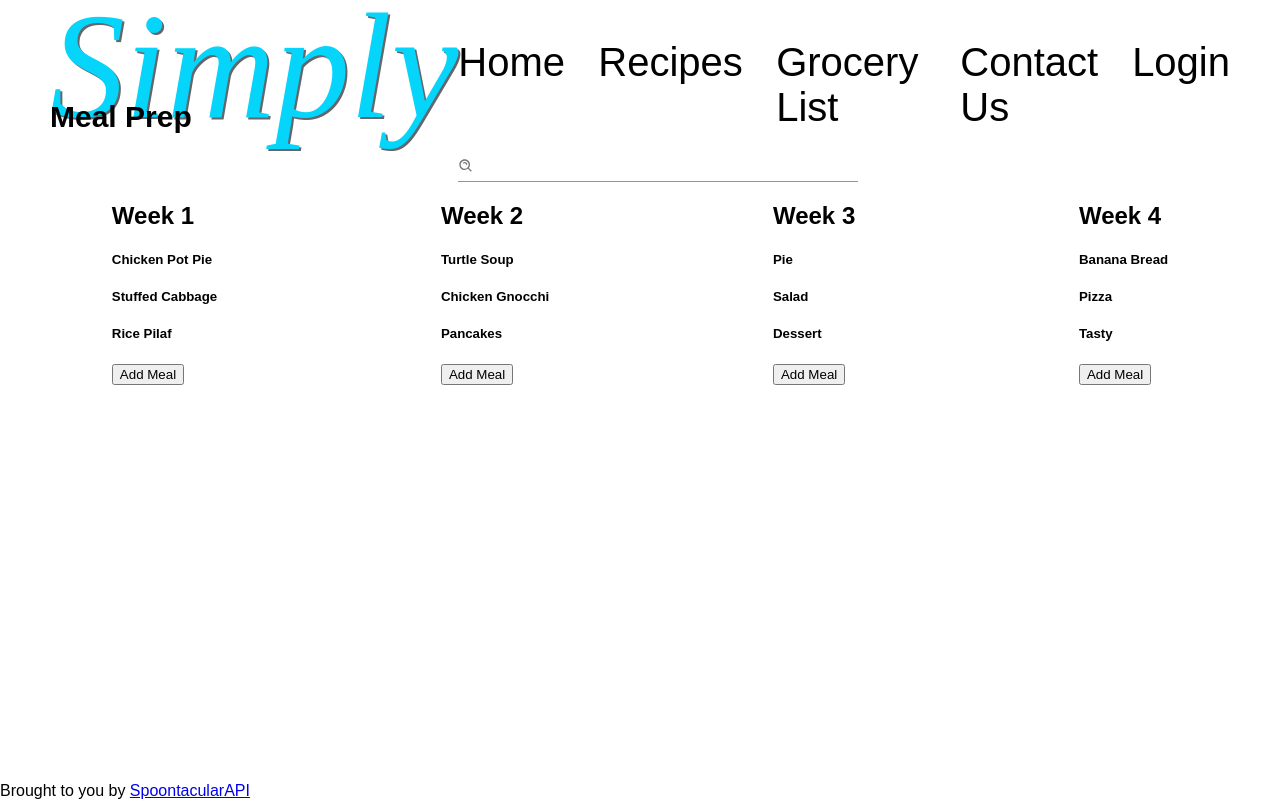
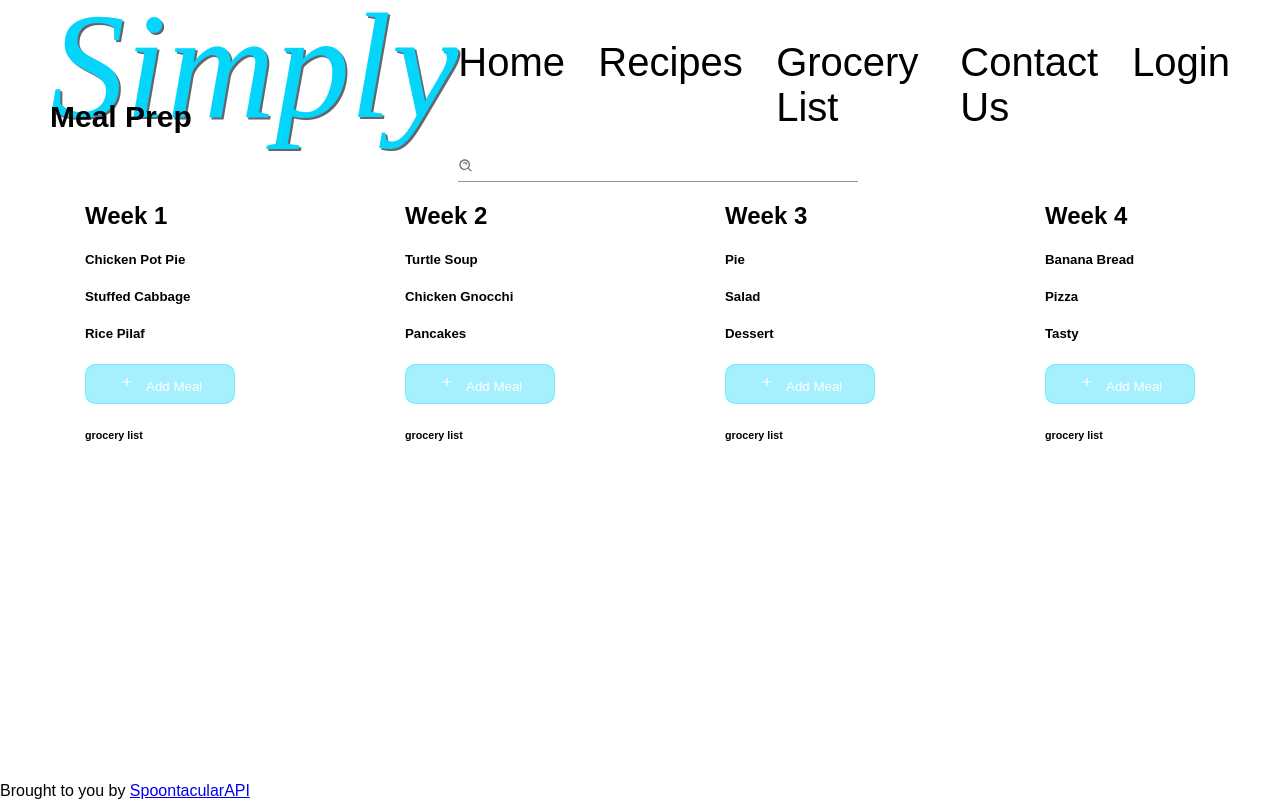
Before and after one commit to akb3y/Meal-Planner, a React (Create React App) app in the folder MealPlanner/: page / in a window 1280 px wide. Built offline with nearby package versions, Linux system fonts and the light colour scheme; no server answers; a web font is replaced by a local one.

Commit message:
add meal feature works

```diff
--- a/MealPlanner/package.json
+++ b/MealPlanner/package.json
@@ -13,7 +13,7 @@
     "react": "^18.2.0",
     "react-dom": "^18.2.0",
     "react-icons": "^4.4.0",
-    "react-scripts": "5.0.1",
+    "react-scripts": "^2.1.3",
     "web-vitals": "^2.1.4"
   },
   "scripts": {
--- a/MealPlanner/public/style.css
+++ b/MealPlanner/public/style.css
@@ -45,14 +45,18 @@ margin: 0;
 .recipes > img {
 margin: 10px;
 padding-left: 45px;
+
 }
 
 .recipes {
   text-align: center;
-}
-
-.recipe > img{
-  display: inline;
+  display: flex;
+  flex-direction: row;
+  flex-wrap: wrap;
+  align-items: flex-start;
+  overflow-wrap: normal;
+  width: 90%;
+  margin-left: 5%;
 }
 
 .menu{
@@ -61,3 +65,36 @@ padding-left: 45px;
   justify-content: space-around;
   height: 600px;
 }
+
+.gl:hover {
+  color: blue
+}
+
+button:hover {
+  box-shadow: -5px 5px #888888;
+}
+
+button {
+  background-color: rgb(5,213,250, .5);;
+  color: white;
+  border: 1px solid rgb(5,213,250, .5);
+  opacity: .7;
+  height: 40px;
+  width: 150px;
+border-radius: 10px;
+}
+
+.plusLogo {
+  font-weight: bolder;
+  font-size: large;
+}
+
+.addLogo {
+  font-size: large;
+  background-color: white;
+  position: absolute;
+  z-index: 5;
+  margin-left: -35px;
+  margin-top: 10px;
+  border-radius: 50px;
+}
--- a/MealPlanner/src/App.js
+++ b/MealPlanner/src/App.js
@@ -1,4 +1,4 @@
-import React from 'react';
+import React, { useState } from 'react';
 import Header from './components/header/Header.jsx'
 import Footer from './components/footer/Footer.jsx'
 import Month from './components/Middle/Month.jsx'
@@ -9,24 +9,53 @@ class App extends React.Component {
   constructor(props){
     super(props);
     this.state = {
+      page: 'home',
       recipes: [],
+      week: {index: 0},
       menu: [{meals: ['Chicken Pot Pie','Stuffed Cabbage', 'Rice Pilaf']},{meals: ['Turtle Soup','Chicken Gnocchi', 'Pancakes']},{meals: ['Pie', 'Salad', 'Dessert']},{meals:['Banana Bread','Pizza','Tasty']}]
     }
     this.getRecipes = this.getRecipes.bind(this)
+    this.onClickRecipes = this.onClickRecipes.bind(this)
+    this.onClickHome = this.onClickHome.bind(this)
+    this.onClickAddMeal = this.onClickAddMeal.bind(this)
+    this.onClickAdd = this.onClickAdd.bind(this)
     }
     getRecipes() {
-      axios.get(`https://api.spoonacular.com/recipes/random?apiKey=4ce274a0809f4e6e9921a525c97cb387&number=20`)
+      axios.get(`https://api.spoonacular.com/recipes/random?apiKey=4ce274a0809f4e6e9921a525c97cb387&number=18`)
         .then(res => this.setState({recipes: res.data.recipes}))
     }
 
+    onClickRecipes(){
+      this.setState({page: 'recipes'})
+    }
+    onClickHome(){
+      this.setState({page: 'home'})
+    }
+    onClickAddMeal(index){
+      this.setState({week: index, page:'recipes'})
+    }
+    onClickAdd(title){
+      const currentMenu = this.state.menu.slice();
+      const currentMeals = currentMenu[this.state.week.index].meals;
+
+      if (currentMeals.length === 7) {
+        // throw an error
+        // popup that says something like "This Week is full. Remove a recipe to replace it with a new one."
+        return;
+      }
+      currentMeals.push(title);
+
+      this.setState({menu: currentMenu, page: 'home' })
+    }
     componentDidMount (){
       this.getRecipes()
   }
   render(){
+    let body = this.state.page === 'home' ? <Month menu={this.state.menu} addMeal={this.onClickAddMeal}/> : this.state.page === 'recipes' ? <><h3>Recipes</h3><Recipes recipes={this.state.recipes} add={this.onClickAdd}/></> : null
   return (
     <div className='app'>
-    <Header />
-    <Month menu={this.state.menu}/>
+    <Header Home={this.onClickHome} Recipes ={this.onClickRecipes}/>
+    {body}
     <Footer />
     </div>
   );
--- a/MealPlanner/src/components/Middle/Days.jsx
+++ b/MealPlanner/src/components/Middle/Days.jsx
@@ -1,9 +1,9 @@
 import React from 'react';
 
-function Days({days}) {
+function Days({days, index}) {
  return (
   <div className='days'>
-    <h5>{days}</h5>
+    <h5 onClick={() => alert(days) }>{days}</h5>
 </div>
  )
 }
--- a/MealPlanner/src/components/Middle/Month.jsx
+++ b/MealPlanner/src/components/Middle/Month.jsx
@@ -1,11 +1,11 @@
 import React from 'react';
 import Weeks from './Weeks'
 
-function Month({menu}) {
+function Month({menu, addMeal}) {
  return (
   <div className='menu'>
   {menu.map((weeks, index) =>
-  <Weeks  weeks= {weeks} index={index} />
+  <Weeks  weeks= {weeks} index={index} addMeal={addMeal}/>
 )}
 
 </div>
--- a/MealPlanner/src/components/Middle/Recipes/Recipe.jsx
+++ b/MealPlanner/src/components/Middle/Recipes/Recipe.jsx
@@ -1,9 +1,12 @@
 import React from 'react'
+import { GrAddCircle } from 'react-icons/gr'
 
-function Recipe({recipe}){
+function Recipe({recipe, add}){
   return(
     <div className='recipe'>
+      <br />
   <img src={recipe.image} alt="your mom" />
+  <GrAddCircle className='addLogo' onClick={()=>add(recipe.title)}/>
   <h4>{recipe.title}</h4>
   </div>
   )
--- a/MealPlanner/src/components/Middle/Recipes/Recipes.jsx
+++ b/MealPlanner/src/components/Middle/Recipes/Recipes.jsx
@@ -1,12 +1,11 @@
 import React from 'react';
 import Recipe from './Recipe'
 
-function Recipes({recipes}) {
+function Recipes({recipes, add}) {
     return (
        <div className='recipes'>
-        <h2>Recipes</h2>
         {recipes.map((recipe) =>
-        <Recipe key={recipe.id} recipe = {recipe} />
+      <Recipe key={recipe.id} recipe = {recipe} add={add}/>
       )}
       </div>
     );
--- a/MealPlanner/src/components/Middle/Weeks.jsx
+++ b/MealPlanner/src/components/Middle/Weeks.jsx
@@ -1,13 +1,16 @@
 import React from 'react';
 import Days from './Days'
-function Weeks({weeks, index}) {
+import { IoIosAdd } from 'react-icons/io'
+
+function Weeks({weeks, index, addMeal}) {
  return (
   <div className='weeks'>
   <h2>Week {index+1}</h2>
   {weeks.meals.map((day) =>
-  <Days  days= {day} />
+  <Days  days= {day} index={index}/>
 )}
-  <button type='button'>Add Meal</button>
+  <button type='button' onClick={()=> addMeal({index})}><IoIosAdd className='plusLogo'/> &nbsp; Add Meal</button> <br />
+  <h6 className='gl'>grocery list</h6>
 </div>
  )
 }
--- a/MealPlanner/src/components/header/Header.jsx
+++ b/MealPlanner/src/components/header/Header.jsx
@@ -2,7 +2,7 @@ import React from 'react';
 import Navbar from './Navbar'
 import Search from './Search'
 
-function Header() {
+function Header({Home, Recipes}) {
   return (
     <div className='header'>
       <div className='logo'>
@@ -10,7 +10,7 @@ function Header() {
     <h3>Meal Prep</h3>
     </div>
     <div className='sidebar'>
-      <Navbar />
+      <Navbar Home={Home} Recipes={Recipes}/>
       <Search />
     </div>
     </div>
--- a/MealPlanner/src/components/header/Navbar.jsx
+++ b/MealPlanner/src/components/header/Navbar.jsx
@@ -1,10 +1,10 @@
 import React from 'react';
 
-function Navbar() {
+function Navbar({Home, Recipes}) {
   return (
     <div className='navbar'>
-    <p> Home </p> &nbsp;&nbsp;&nbsp;
-    <p> Recipes </p>&nbsp;&nbsp;&nbsp;
+    <p onClick={()=>Home()}> Home </p> &nbsp;&nbsp;&nbsp;
+    <p onClick={()=>Recipes()}> Recipes </p>&nbsp;&nbsp;&nbsp;
     <p> Grocery List</p>&nbsp;&nbsp;&nbsp;
     <p> Contact Us </p>&nbsp;&nbsp;&nbsp;
     <p> Login </p>
```
Also changed, not shown: 1 other file (tests, documents, lock files or other folders).
